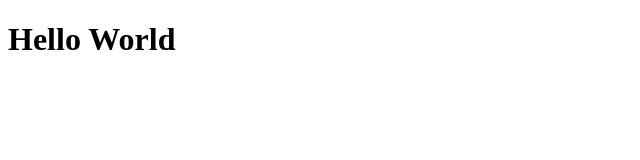
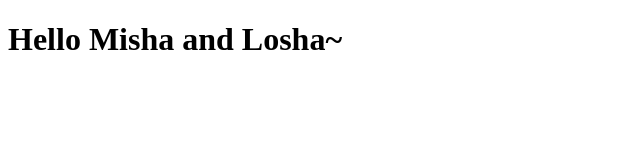
Before and after one commit to alexderpixon/SchoolProjects, a plain HTML site: page 11.10.2024/index.html in a window 1280 px wide. Shown: the whole page, without its empty margins (0-640 px from the left). Drawn offline with Linux system fonts and the light colour scheme.

Commit message:
Second commit

```diff
--- a/11.10.2024/index.html
+++ b/11.10.2024/index.html
@@ -7,7 +7,7 @@
 </head>
 <body>
 
-    <h1>Hello World</h1>
+    <h1>Hello Misha and Losha~</h1>
 
 </body>
 </html>
```
